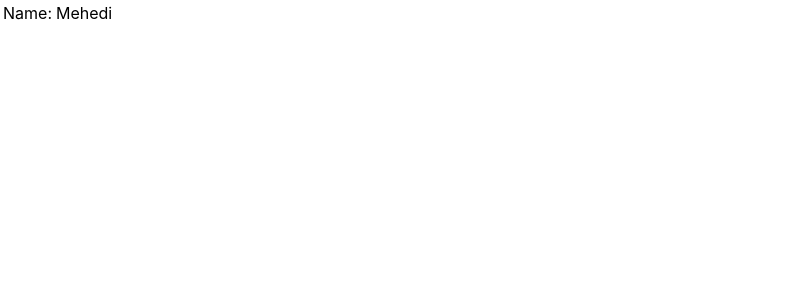
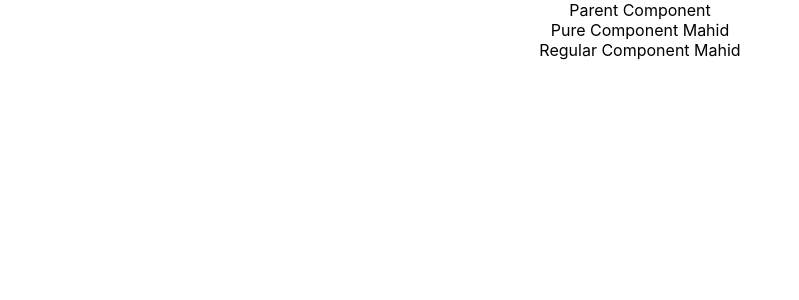
Before and after one commit to mehedimahid/React-JS, a React (Create React App) app in the folder my-app/: page / in a window 1280 px wide. Shown: the top 300 px of the page, without its empty margins (0-799 px from the left). Built offline with nearby package versions, Linux system fonts and the light colour scheme.

Commit message:
Component

```diff
--- a/my-app/src/AppB.js
+++ b/my-app/src/AppB.js
@@ -1,5 +1,6 @@
 import "./App.css";
-
+import ParentsComp from "./component/Component/ParentsComp";
+import PureComp from "./component/Component/PureComp";
 import FragmentDemo from "./component/Fragment/FragmentDemo";
 import Table from "./component/Fragment/Table";
 
@@ -7,7 +8,9 @@
   return (
     <div className="App">
       {/* <FragmentDemo /> */}
-      <Table />
+      {/* <Table /> */}
+      {/* <PureComp /> */}
+      <ParentsComp />
     </div>
   );
 }
--- /dev/null
+++ b/my-app/src/component/Component/ParentsComp.js
@@ -0,0 +1,33 @@
+import React, { Component } from "react";
+import PureComp from "./PureComp";
+import RegComp from "./RegComp";
+
+class ParentsComp extends Component {
+  constructor(props) {
+    super(props);
+
+    this.state = {
+      name: "Mehedi",
+    };
+  }
+  componentDidMount() {
+    setInterval(() => {
+      this.setState({
+        name: "Mahid",
+      });
+    }, 2000);
+  }
+
+  render() {
+    console.log("*********Parent Component Render**********");
+    return (
+      <div>
+        Parent Component
+        <PureComp name={this.state.name} />
+        <RegComp name={this.state.name} />
+      </div>
+    );
+  }
+}
+
+export default ParentsComp;
--- /dev/null
+++ b/my-app/src/component/Component/PureComp.js
@@ -0,0 +1,10 @@
+import React, { PureComponent } from "react";
+
+class PureComp extends PureComponent {
+  render() {
+    console.log("Pure Component render");
+    return <div>Pure Component {this.props.name} </div>;
+  }
+}
+
+export default PureComp;
--- /dev/null
+++ b/my-app/src/component/Component/RegComp.js
@@ -0,0 +1,10 @@
+import React, { Component } from "react";
+
+class RegComp extends Component {
+  render() {
+    console.log("Regular Component Render");
+    return <div>Regular Component {this.props.name}</div>;
+  }
+}
+
+export default RegComp;
```
